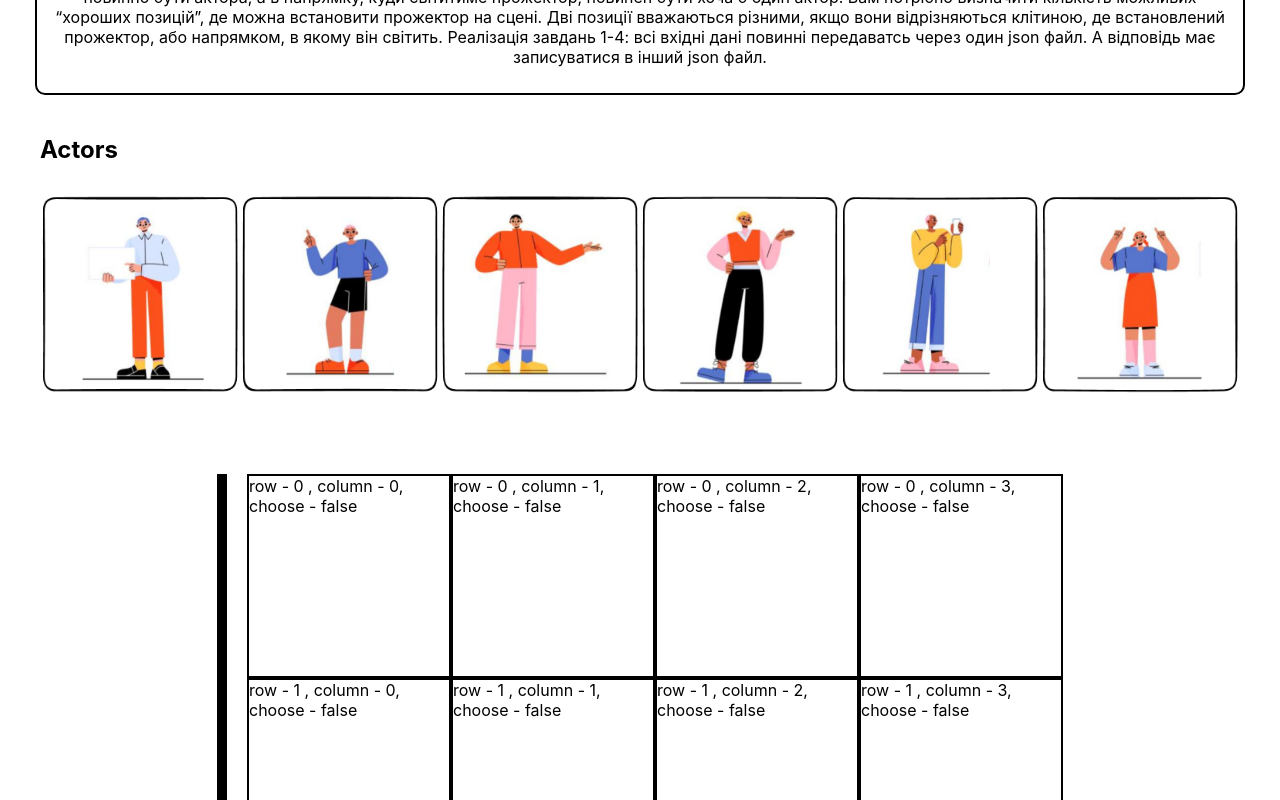
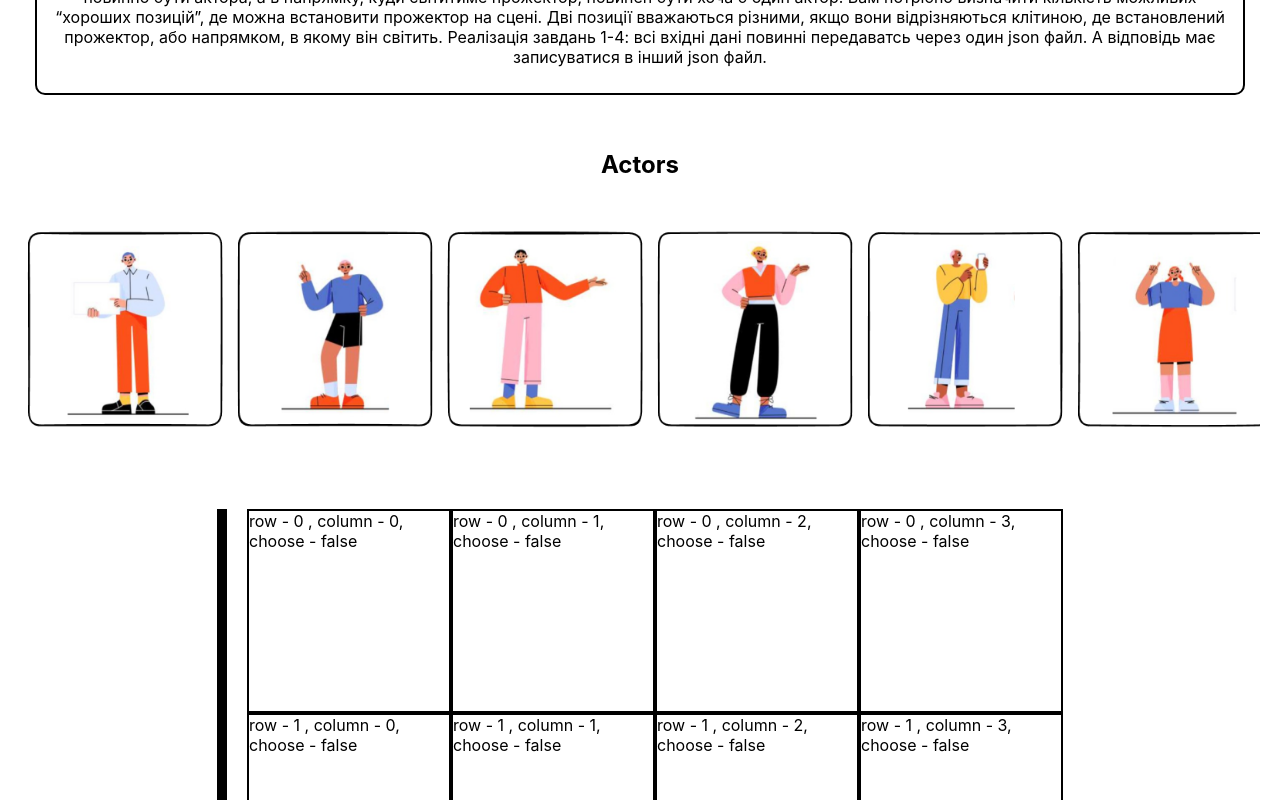
Before and after one commit to TURP1/Five-Tasks, a React (Create React App) app in the folder my-app/: page / in a window 1280 px wide. Shown: the part 3320-4120 px from the top of the page. Built offline with nearby package versions, Linux system fonts and the light colour scheme.

Commit message:
Add some styles to Actors List

```diff
--- a/my-app/src/App.js
+++ b/my-app/src/App.js
@@ -24,6 +24,7 @@ function App() {
       <HorizontalLine></HorizontalLine>
       <FifthTaskMath></FifthTaskMath>
 
+
       </div>
     </div>
   );
--- a/my-app/src/Components/Task5/Stage/ActorsList.jsx
+++ b/my-app/src/Components/Task5/Stage/ActorsList.jsx
@@ -1,4 +1,4 @@
-import React from 'react';
+import React, { useEffect } from 'react';
 import style from './Stage.module.css'
 import { useState } from 'react';
 
@@ -12,18 +12,29 @@ import seventhActor from "../../../assets/task5/7.png"
 import eighthActor from "../../../assets/task5/8.png"
 
 
+
 function ActorsList({ actorsCount }) {
   const [actors, setActors] = useState(
     [firstActor, secondActor, thirdActor, fourthActor, fifthActor, sixthActor, seventhActor, eighthActor]
   )
+
+  useEffect(() => {
+    let newActorsArray = actors.slice(0, 8) //actorsCount
+    setActors(newActorsArray)
+  }, [actorsCount]);
+
+
   let mapActors = actors.map((actor, index) => {
-    return (<img className={style.actorsImage} src={actor} key={actor} alt={`Actor # ${index}`} /> )
+    return (<img className={style.actorsImage} src={actor} key={actor} alt={`Actor # ${index}`} />)
   })
 
   return (
-    <div className={style.actorsListContainer}>
+    <div className={style.margin_10px}>
+       <div className={style.actorsListContainer}>
       {mapActors}
     </div>
+    </div>
+
   )
 }
 
--- a/my-app/src/Components/Task5/Stage/Stage.jsx
+++ b/my-app/src/Components/Task5/Stage/Stage.jsx
@@ -123,7 +123,10 @@ function Stage({ stage, actorsCount }) {
 
   return (
     <div className={style.stageContainer}>
+      <Flex justify="center">
         <h2>Actors</h2>
+      </Flex>
+
       <ActorsList actorsCount={actorsCount}></ActorsList>
       <Flex gap="20px" justify="center">
         <VerticalLine top={verticalLamp.top} display={verticalLamp.display}></VerticalLine>
--- a/my-app/src/Components/Task5/Stage/Stage.module.css
+++ b/my-app/src/Components/Task5/Stage/Stage.module.css
@@ -1,5 +1,5 @@
 .stageContainer {
-  margin: 40px;
+  margin-bottom: 100px;
 }
 
 .square {
@@ -20,14 +20,20 @@
   background-color: black;
 }
 
-.actorsListContainer{
+.actorsListContainer {
   overflow-x: scroll;
   margin: 30px auto;
   height: 250px;
   white-space: nowrap;
+  text-align: center;
 }
 
 .actorsImage {
   width: 200px;
   height: 200px;
+  padding: 0 5px;
 }
+
+.margin_10px {
+  margin: 0 20px;
+}
```
Lines whose indentation alone changed are shown as unchanged.
